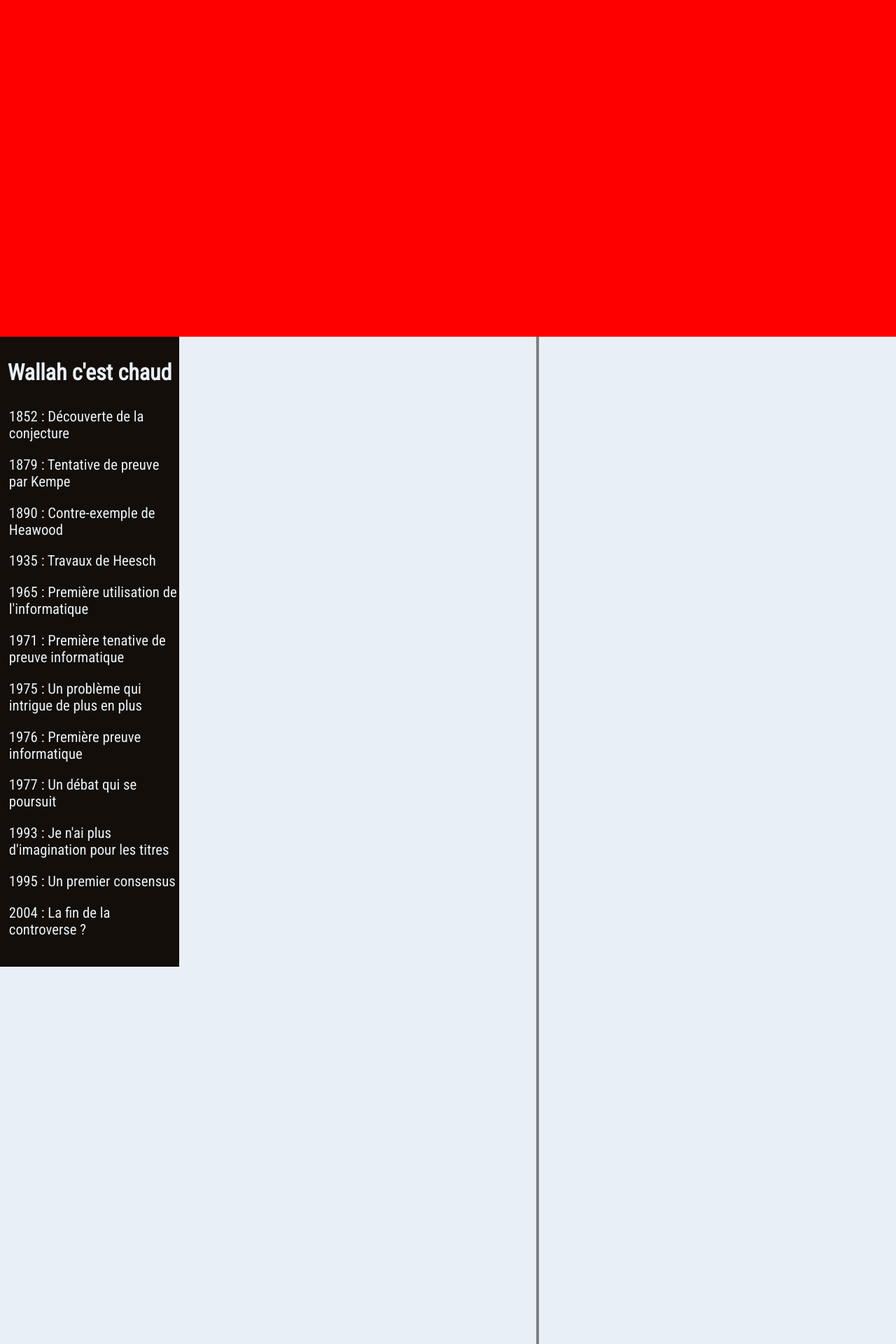
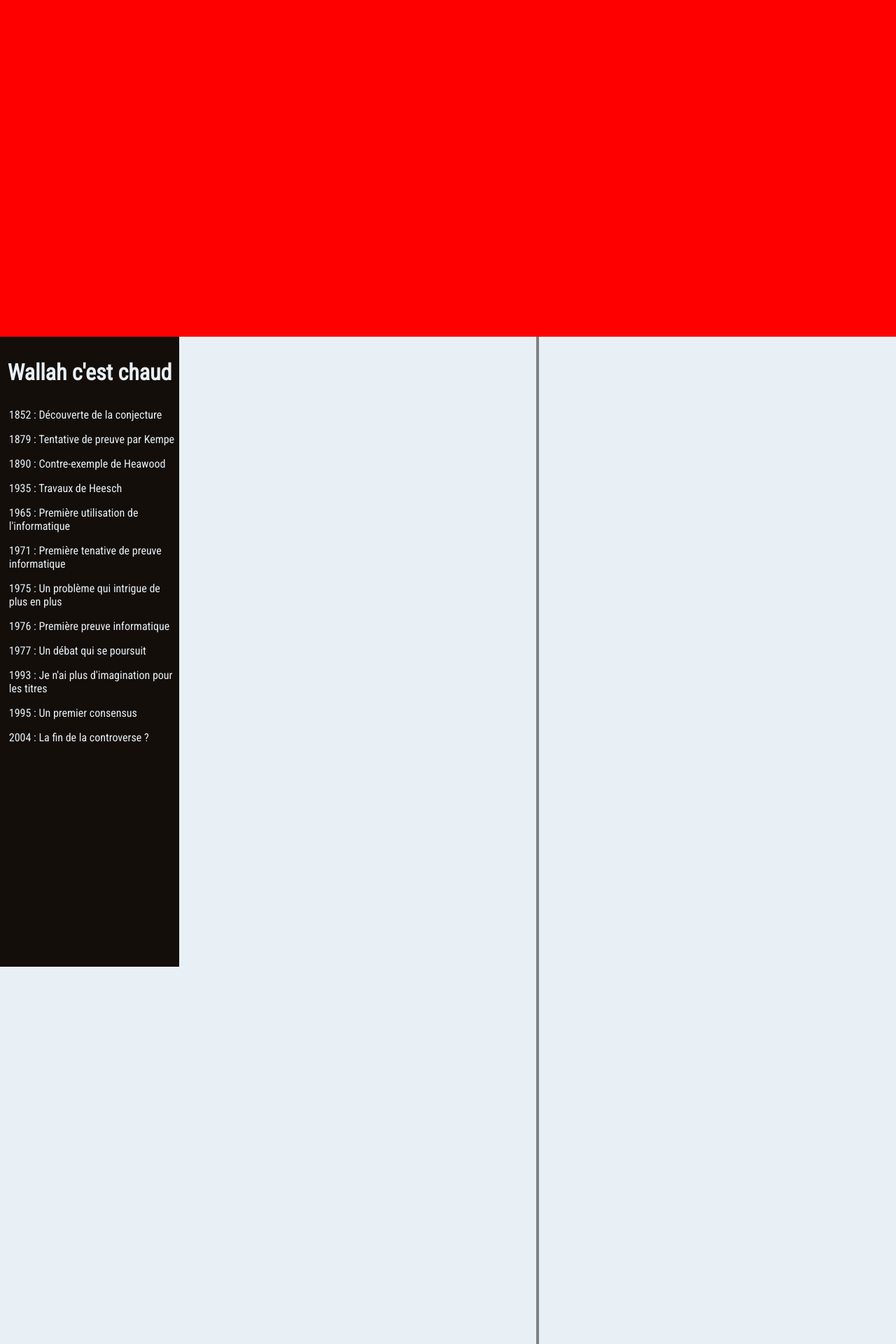
Before and after one commit to controverses/4CTpreuvesinformatiques, a Jekyll site: the page index.html, which Jekyll copies as it is, in a window 1280 px wide. Shown: the part 419-2339 px from the top of the page at 70% size. Built offline with Jekyll 4.4.1, drawn with Linux system fonts in a browser that asks for light colours; nearby versions of some CDN libraries.

Commit message:
Update main.css

```diff
--- a/styles/main.css
+++ b/styles/main.css
@@ -68,7 +68,7 @@ sidebar h3 {
 
 #menu a {
     text-align: left;
-    font-size: 1.3em;
+    font-size: 1em;
     color: #E9F0F5;
     text-decoration: none;
 }
```
